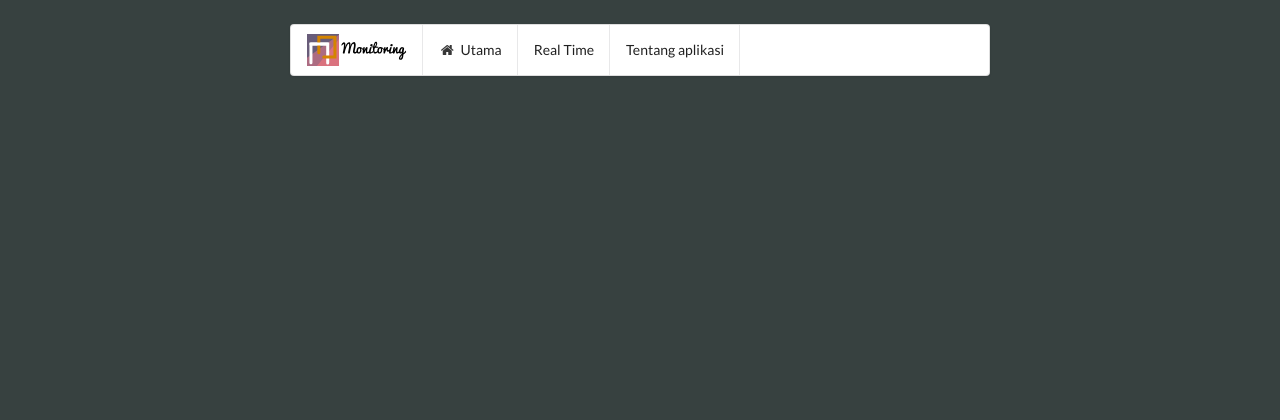
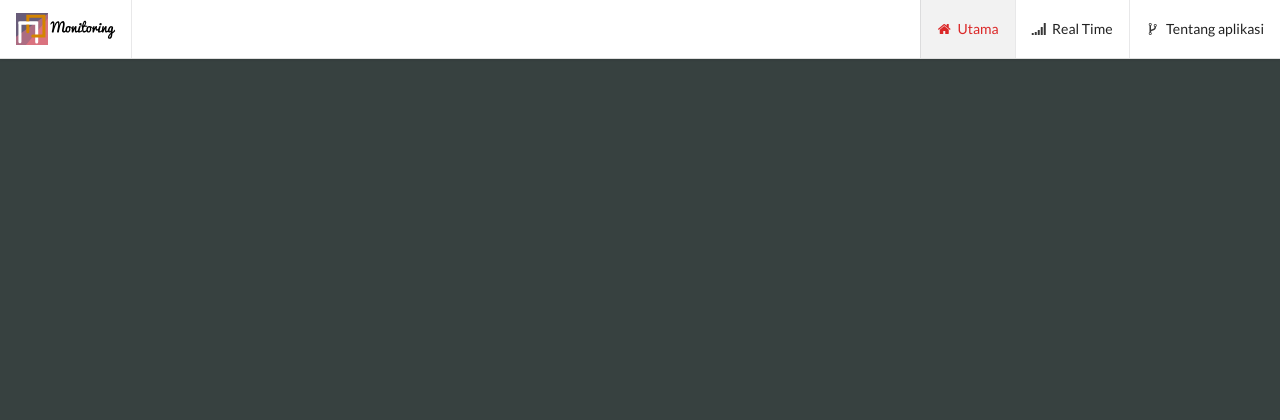
Before and after one commit to akbarpn136/monitoring-dj, a Django app: page /monitor/ in a window 1280 px wide. Shown: the top 420 px of the page. Before the commit the page ends 76 px from the top, so only its background shows below. Run offline with Django 3.2, Linux system fonts and the light colour scheme; data that the repository does not hold is empty.

Commit message:
konfigurasi lanjut terhadap layout template menu atas beserta susunan jeniss grafik dalam aplikasi

```diff
--- a/templates/master/base.html
+++ b/templates/master/base.html
@@ -21,17 +21,16 @@
 </head>
 <body>
     {% block kontener %}
-        <div class="ui text container">
-            {% block header %}
-                <div class="gap-kecil"></div>
-                <div class="ui stackable menu">
+        <div class="ui top fixed menu">
             <div class="item">
-                      <img src="{% static 'drawing.svg' %}" alt="Logo aplikasi monitoring" style="width: 100%;">
+                <img src="{% static 'drawing.svg' %}" alt="Logo aplikasi monitoring" style="width: 100%;" class="ui top aligned">
             </div>
 
-                    <a href="{% url 'halaman_utama' %}" class="item"><i class="home icon"></i>Utama</a>
-                    <a id="rlt" class="item">Real Time</a>
-                    <a id="about" class="item">Tentang aplikasi</a>
+            <div class="right menu">
+                <a href="{% url 'halaman_utama' %}" class="{% if '/monitor/' in request.path %}active red{% endif %} item"><i class="home icon"></i>Utama</a>
+                <a id="rlt" class="item"><i class="signal icon"></i>Real Time</a>
+                <a id="about" class="item"><i class="fork icon"></i>Tentang aplikasi</a>
+            </div>
 
             <div id="modal_about" class="ui modal">
                 <div class="header">
@@ -56,10 +55,10 @@
                 </div>
             </div>
         </div>
-            {% endblock %}
 
+        <div class="ui container">
             {% block isi %}
-                <div class="gap-sedang"></div>
+                <div class="gap-besar" style="margin-top: 50px;"></div>
                 {% if messages %}
                     {% for message in messages %}
                     <div{% if message.tags %} class="ui {{ message.tags }} message"{% endif %}>
@@ -78,7 +77,7 @@
                         });
                     </script>
                 {% endif %}
-                <div class="ui three cards">
+                <div class="ui five stackable cards">
                     {% for vis in visualisasi %}
                         <div class="teal card">
                             <div class="image">
@@ -89,10 +88,6 @@
                                 <div class="header">{{ vis.nama }}</div>
                                 <div class="meta">
                                     <span>{{ vis.info }}</span>
-                                </div>
-
-                                <div class="description">
-                                    {{ vis.deskripsi|truncatewords:10 }}
                                 </div>
                             </div>
 
```
Lines whose indentation alone changed are shown as unchanged.
